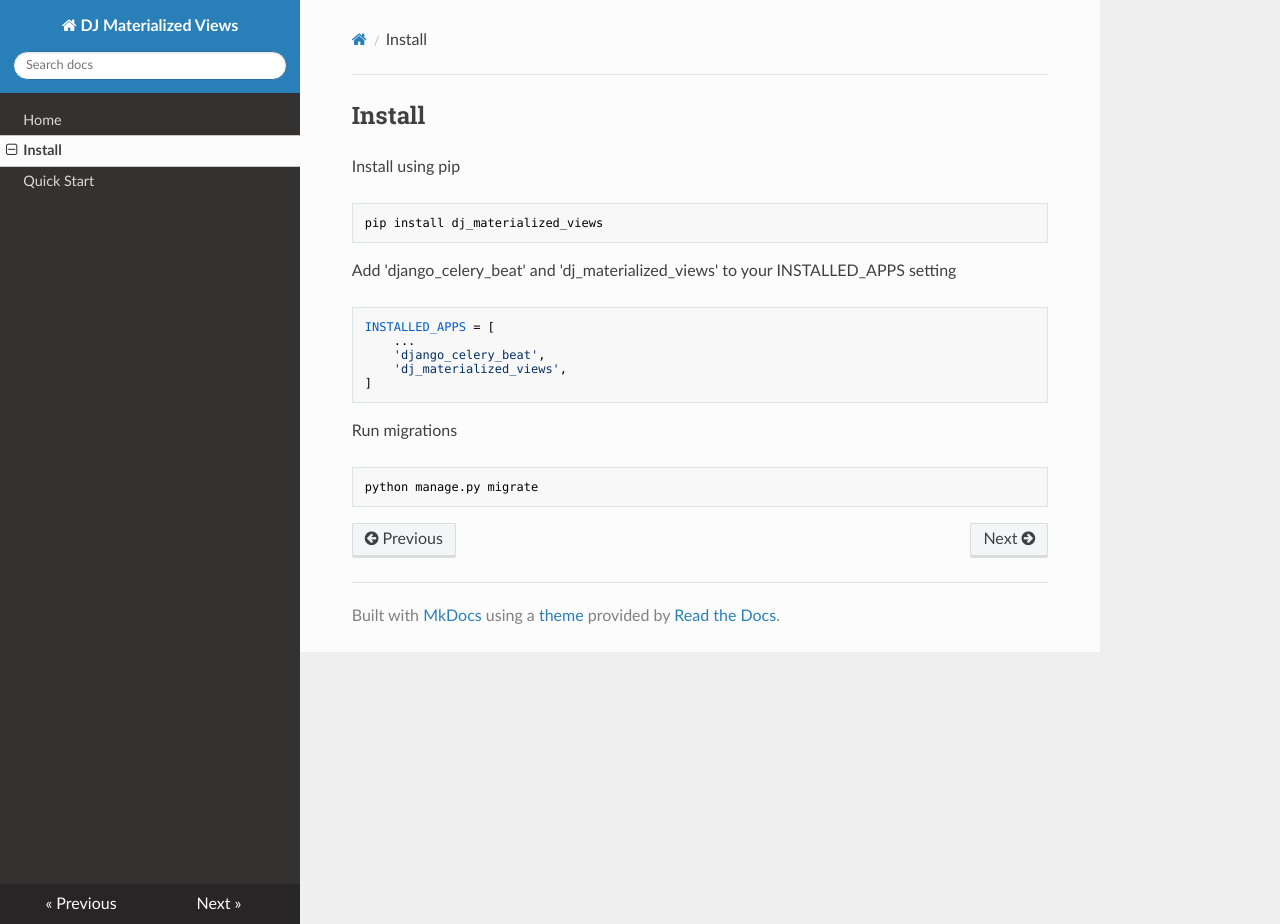
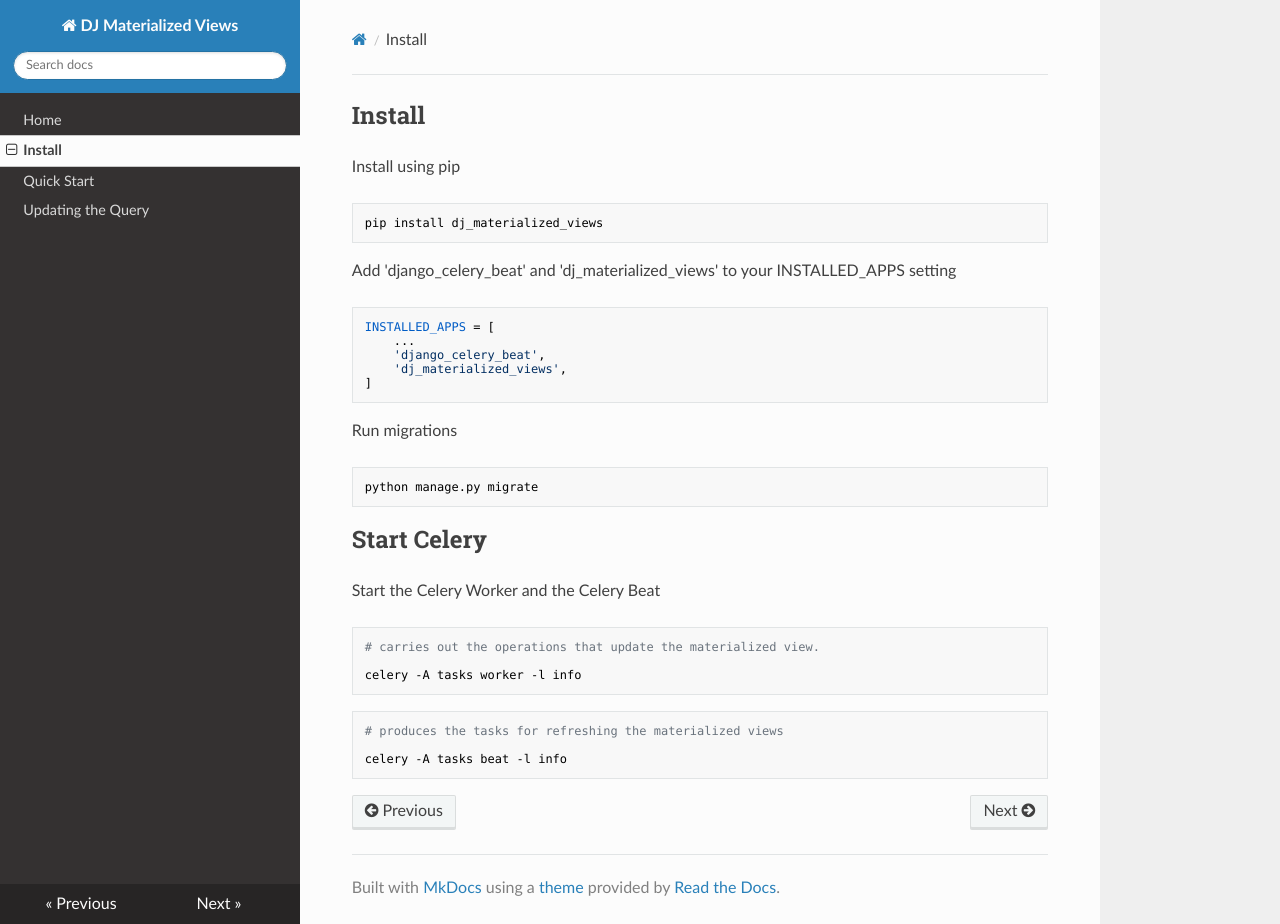
Before and after one commit to MilanPecov/dj_materialized_views, an MkDocs documentation site: the page built from docs/install.md, in a window 1280 px wide and 924 px high. Built offline with MkDocs 1.6.1, drawn with Linux system fonts in a browser that asks for light colours; nearby versions of some CDN libraries.

Commit message:
add more docs

````diff
--- a/docs/install.md
+++ b/docs/install.md
@@ -18,3 +18,18 @@ Run migrations
 ```
 python manage.py migrate
 ```
+
+## Start Celery
+Start the Celery Worker and the Celery Beat
+
+```
+# carries out the operations that update the materialized view.
+
+celery -A tasks worker -l info
+```
+
+```
+# produces the tasks for refreshing the materialized views
+
+celery -A tasks beat -l info
+```
--- a/mkdocs.yml
+++ b/mkdocs.yml
@@ -3,4 +3,5 @@ nav:
     - Home: index.md
     - Install: install.md
     - Quick Start: quick_start.md
+    - Updating the Query: update.md
 theme: readthedocs
````
Also changed, not shown: README.md (+14 -0 lines), docs/quick_start.md (+3 -3 lines), docs/update.md (added, +8 -0 lines).
